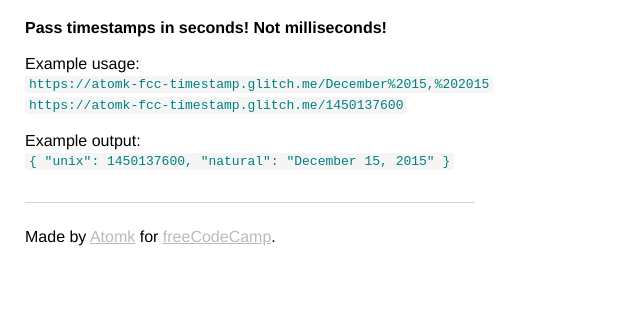
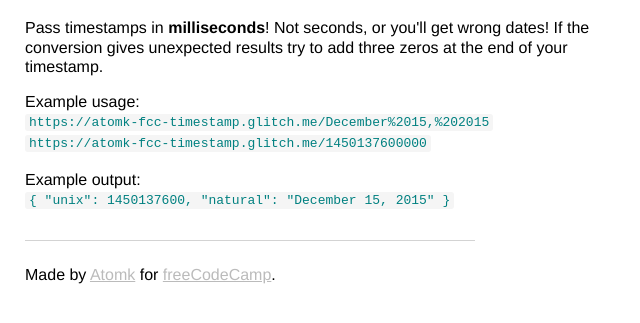
Before and after one commit to Atomk/fcc-projects, a website: page 3. Backend/Timestamp microservice/views/index.html in a window 1280 px wide. Shown: the part 65-388 px from the top of the page, without its empty margins (0-640 px from the left). Drawn offline with Linux system fonts and the light colour scheme.

Commit message:
Timestamp project fixes
* Update wording, app accepts milliseconds not seconds
* Change code to accept milliseconds
* Use port 3000 if not running on Glitch

```diff
--- a/3. Backend/Timestamp microservice/public/style.css
+++ b/3. Backend/Timestamp microservice/public/style.css
@@ -10,10 +10,6 @@ body {
 h1 {
   font-weight: bold;
   color: pink;
-}
-
-.bold {
-  font-weight: bold;
 }
 
 p {
--- a/3. Backend/Timestamp microservice/server.js
+++ b/3. Backend/Timestamp microservice/server.js
@@ -23,7 +23,7 @@ app.get("/:time", function(req, res) {
   let timestampDate = Date.parse(req.params.time);  // If the parameter is a valid date string, timestampDate will be a timestamp value. If not, will be NaN
 
   if(!isNaN(timestamp)) {
-    timestamp *= 1000;  // Because FCC examples use timestamps in seconds, but Date works with milliseconds.
+    //timestamp *= 1000;  // Because FCC examples use timestamps in seconds, but Date works with milliseconds.
                         // Proof: console.log(new Date(1450137600)) will output a date with year 1970, but it should be 2015, so this means the parameter is a value in seconds
     obj.unix = timestamp;
     obj.natural = new Date(timestamp).toLocaleString("en-Us", DATE_OPTIONS);
--- a/3. Backend/Timestamp microservice/views/index.html
+++ b/3. Backend/Timestamp microservice/views/index.html
@@ -18,11 +18,11 @@
     </header>
 
     <main>
-      <p class="bold">Pass timestamps in seconds! Not milliseconds!</p>
+      <p>Pass timestamps in <strong>milliseconds</strong>! Not seconds, or you'll get wrong dates! If the conversion gives unexpected results try to add three zeros at the end of your timestamp.</p>
       <p>
         Example usage:<br/>
         <code>https://atomk-fcc-timestamp.glitch.me/December%2015,%202015</code><br/>
-        <code>https://atomk-fcc-timestamp.glitch.me/1450137600</code><br/>
+        <code>https://atomk-fcc-timestamp.glitch.me/1450137600000</code><br/>
       </p>
       <p>
         Example output:<br/>
```
Also changed, not shown: 3. Backend/Timestamp microservice/README.md.
